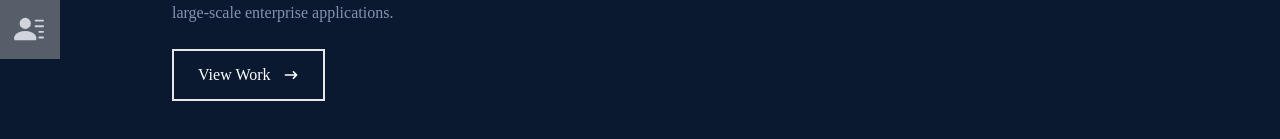
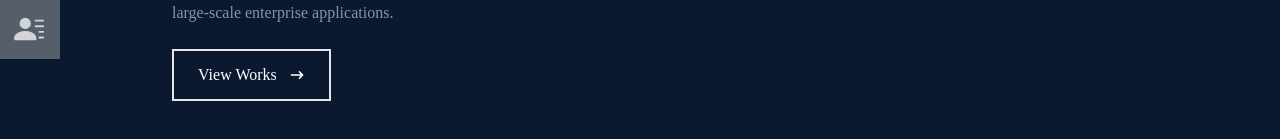
Before and after one commit to PuspitaGoswami/my-react-portfolio, a React (Create React App) app: page / in a window 1280 px wide. Shown: the part 461-600 px from the top of the page. Built offline with nearby package versions, Linux system fonts and the light colour scheme.

Commit message:
Dynamic view works button

```diff
--- a/src/components/Home.js
+++ b/src/components/Home.js
@@ -1,7 +1,10 @@
 import React from 'react'
 import {HiArrowNarrowRight} from 'react-icons/hi';
+import {Link} from 'react-scroll';
 
 const Home = () => {
+
+
   return (
     <div name='home' className='w-full h-screen bg-[#0a192f]'>
 
@@ -13,7 +16,9 @@
             I have worked on a variety of projects, from small personal websites to large-scale enterprise applications.
         </p>
         <div>
-            <button className='text-white group border-2 px-6 py-3 my-2 flex items-center hover:bg-pink-600 hover:border-pink-600'>View Work
+            <button className='text-white group border-2 px-6 py-3 my-2 flex items-center hover:bg-pink-600 hover:border-pink-600'>    <Link to="projects" smooth={true} duration={500}>
+                        View Works
+                    </Link>
             <span className='group-hover:rotate-90 duration-60'>
             <HiArrowNarrowRight className='ml-3'/>
             </span>
```
